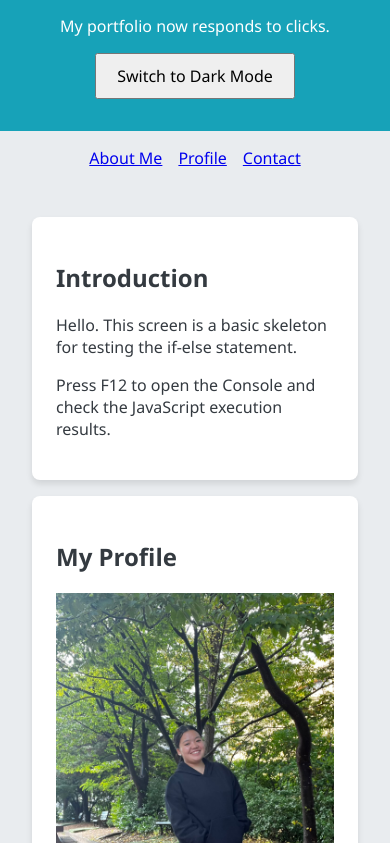
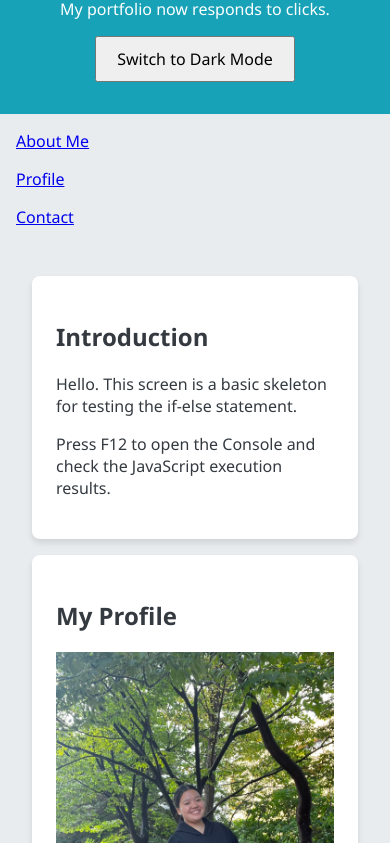
Before and after one commit to pramisharai513-jpg/Week-13, a plain HTML site: page index.html in a window 390 px wide. Shown: the part 103-946 px from the top of the page. Drawn offline with Linux system fonts and the light colour scheme.

Commit message:
Update style.css

```diff
--- a/style.css
+++ b/style.css
@@ -1,3 +1,6 @@
+* { box-sizing: border-box; }
+img { max-width: 100%; height: auto; }
+
 /* HTML, box model, and Flexbox baseline from the first half of the course. */
 body {
   font-family: 'Segoe UI', Tahoma, Geneva, Verdana, sans-serif;
@@ -47,3 +50,20 @@ body.dark-mode a { color: #9bdfff; }
 body.dark-mode button, body.dark-mode input, body.dark-mode textarea {
   background-color: #444; color: #fff; border: 1px solid #888;
 }
+@media (max-width: 768px) {
+  nav {
+    flex-direction: column;
+  }
+
+  h1 {
+    font-size: 1.6rem;
+  }
+
+  .card, #gallery-img {
+    max-width: 100%;
+  }
+
+  button {
+    min-height: 44px;
+  }
+}
```
